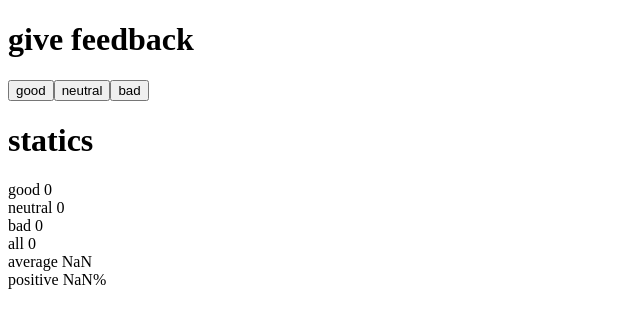
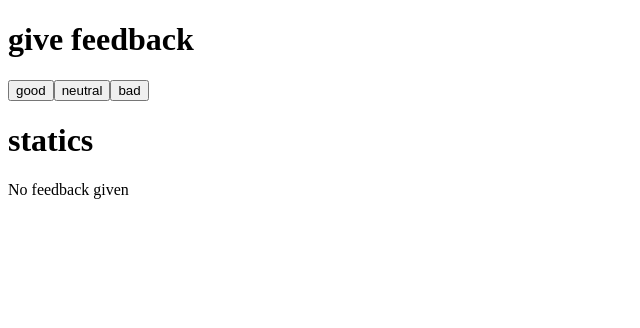
Before and after one commit to gitDiego0/FullStackCourse, a React (Create React App) app in the folder part1/: page / in a window 1280 px wide. Shown: the top 328 px of the page, without its empty margins (0-640 px from the left). Built offline with nearby package versions, Linux system fonts and the light colour scheme.

Commit message:
exercise 1.9

```diff
--- a/part1/src/index.js
+++ b/part1/src/index.js
@@ -3,6 +3,7 @@ import ReactDOM from 'react-dom/client'
 import Header from './components/Header/Header'
 
 const Statistics = ({ good, neutral, bad, total }) => {
+
   return (
     <div>
       <span>good {good}</span> <br />
@@ -45,7 +46,10 @@ const App = () => {
         <button onClick={handleBad} >bad</button>
       </div>
       <Header title={'statics'} />
-      <Statistics good={good} neutral={neutral} bad={bad} total={total} />
+      {
+        total === 0 ? 'No feedback given' : <Statistics good={good} neutral={neutral} bad={bad} total={total} />
+      }
+
 
     </div>
   )
```
